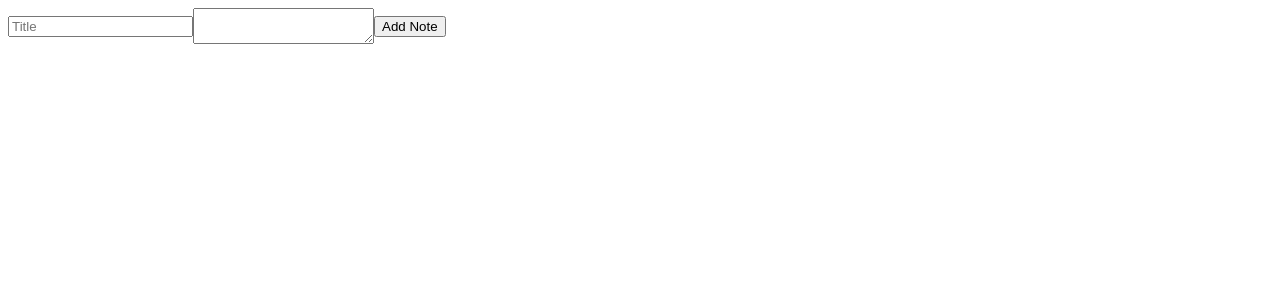
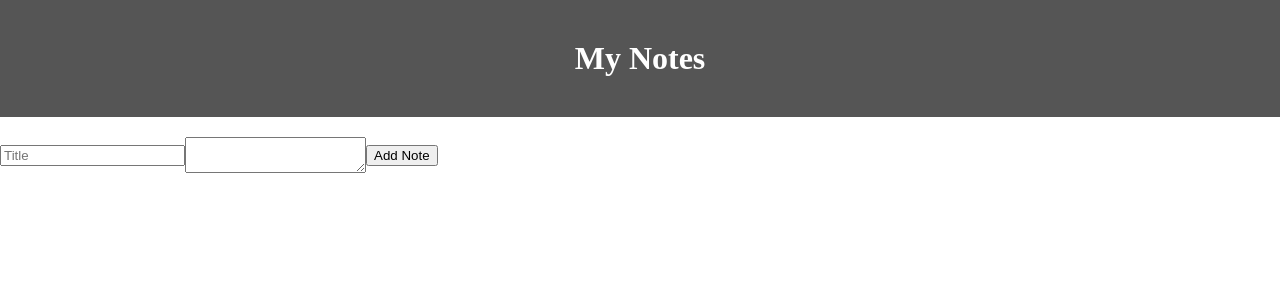
Before and after one commit to greedych/notes-redux-project, a React (Vite) app: page / in a window 1280 px wide. Shown: the top 300 px of the page. Built offline with nearby package versions, Linux system fonts and the light colour scheme.

Commit message:
added header

```diff
--- a/src/App.css
+++ b/src/App.css
@@ -1,3 +1,6 @@
-/* #root {
-
-} */
+#root,
+body {
+  padding: 0;
+  margin: 0;
+  box-sizing: border-box;
+}
--- a/src/App.jsx
+++ b/src/App.jsx
@@ -1,10 +1,12 @@
 import "./App.css";
+import Header from "./components/header";
 import NoteForm from "./components/noteForm";
 import NoteList from "./components/noteList";
 
 function App() {
   return (
     <div>
+      <Header />
       <NoteForm />
       <NoteList />
     </div>
--- a/src/components/header/index.jsx
+++ b/src/components/header/index.jsx
@@ -1,6 +1,8 @@
+import styles from "./styles.module.css";
+
 function Header() {
   return (
-    <div>
+    <div className={styles.headerBox}>
       <h1>My Notes</h1>
     </div>
   );
--- /dev/null
+++ b/src/components/header/styles.module.css
@@ -0,0 +1,11 @@
+.headerBox {
+  background-color: rgb(85, 85, 85);
+  color: white;
+  text-align: center;
+  padding: 40px;
+  margin-bottom: 20px;
+}
+
+.headerBox > h1 {
+  margin: 0;
+}
```
Also changed, not shown: src/pages/main/index.jsx (added).
